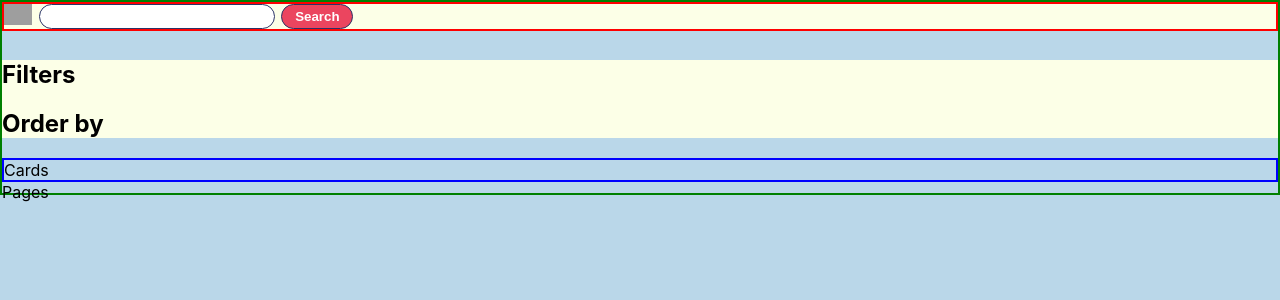
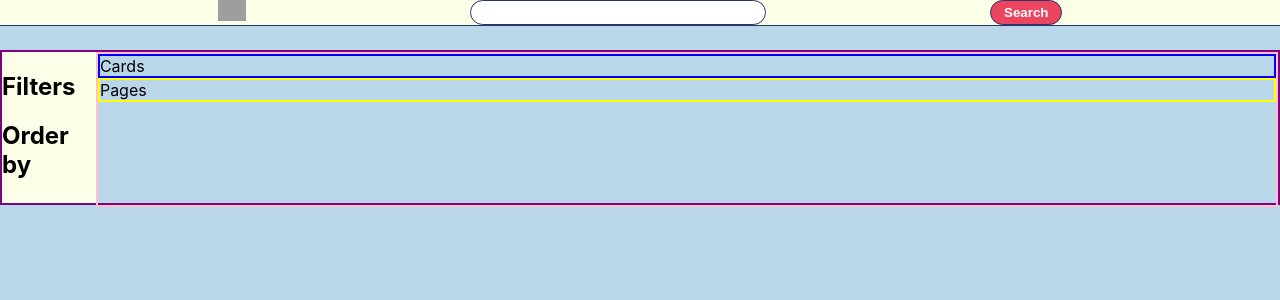
Before and after one commit to neortegab/pokemons, a React (Create React App) app in the folder client/: page /home in a window 1280 px wide. Shown: the top 300 px of the page. Built offline with nearby package versions, Linux system fonts and the light colour scheme; grey boxes are pictures that could not be loaded.

Commit message:
Basic structure of design made

```diff
--- a/client/src/components/pages/Home.jsx
+++ b/client/src/components/pages/Home.jsx
@@ -16,10 +16,12 @@ export default function Home() {
       <div>
         <NavBar searchPokemon={searchPokemon}/>
       </div>
-      <div>
+      <div className='content-container'>
         <SideBar/>
-        <Cards/>
-        <Pages />
+        <div className='cards-page'>
+          <Cards/>
+          <Pages />
+        </div>
       </div>
     </div>
   )
--- a/client/src/components/pages/HomeComponents/Pages.jsx
+++ b/client/src/components/pages/HomeComponents/Pages.jsx
@@ -1,7 +1,8 @@
 import React from 'react'
+import './styles/Pages.css'
 
 export default function Pages() {
   return (
-    <div>Pages</div>
+    <div className='pages-container'>Pages</div>
   )
 }
--- a/client/src/components/pages/HomeComponents/styles/Home.css
+++ b/client/src/components/pages/HomeComponents/styles/Home.css
@@ -1,6 +1,18 @@
 .home-container{
-    border: 2px solid green;
     display: grid;
     grid-template-rows: 20% 80%;
+    gap: 1.5vh;
     width: 100%;
 }
+
+.content-container{
+    border: 2px solid purple;
+    display: flex;
+    height: 100%;
+}
+
+.cards-page{
+    border: 2px solid pink;
+    height: 100%;
+    width: 100%;
+}
--- a/client/src/components/pages/HomeComponents/styles/NavBar.css
+++ b/client/src/components/pages/HomeComponents/styles/NavBar.css
@@ -1,8 +1,10 @@
 .navbar-container{
-    border: 2px solid red;
     display: flex;
+    border-bottom: #2B3467 1px solid;
     gap: 0.5vw;
     background-color: #FCFFE7;
+    justify-content: space-evenly;
+    align-items: center;
 }
 
 .navbar-container  img{
@@ -13,8 +15,8 @@
 .navbar-container > input{
     border-radius: 15px;
     border: 1px solid #2B3467;
-    width: 18vw;
-    max-height: 4vh;
+    width: calc(100% - 78vw);
+    padding: 0.5vh 0 0.5vh 1vw;
 }
 
 .navbar-container > button{
--- /dev/null
+++ b/client/src/components/pages/HomeComponents/styles/Pages.css
@@ -0,0 +1,3 @@
+.pages-container{
+    border: 2px solid yellow;
+}
```
